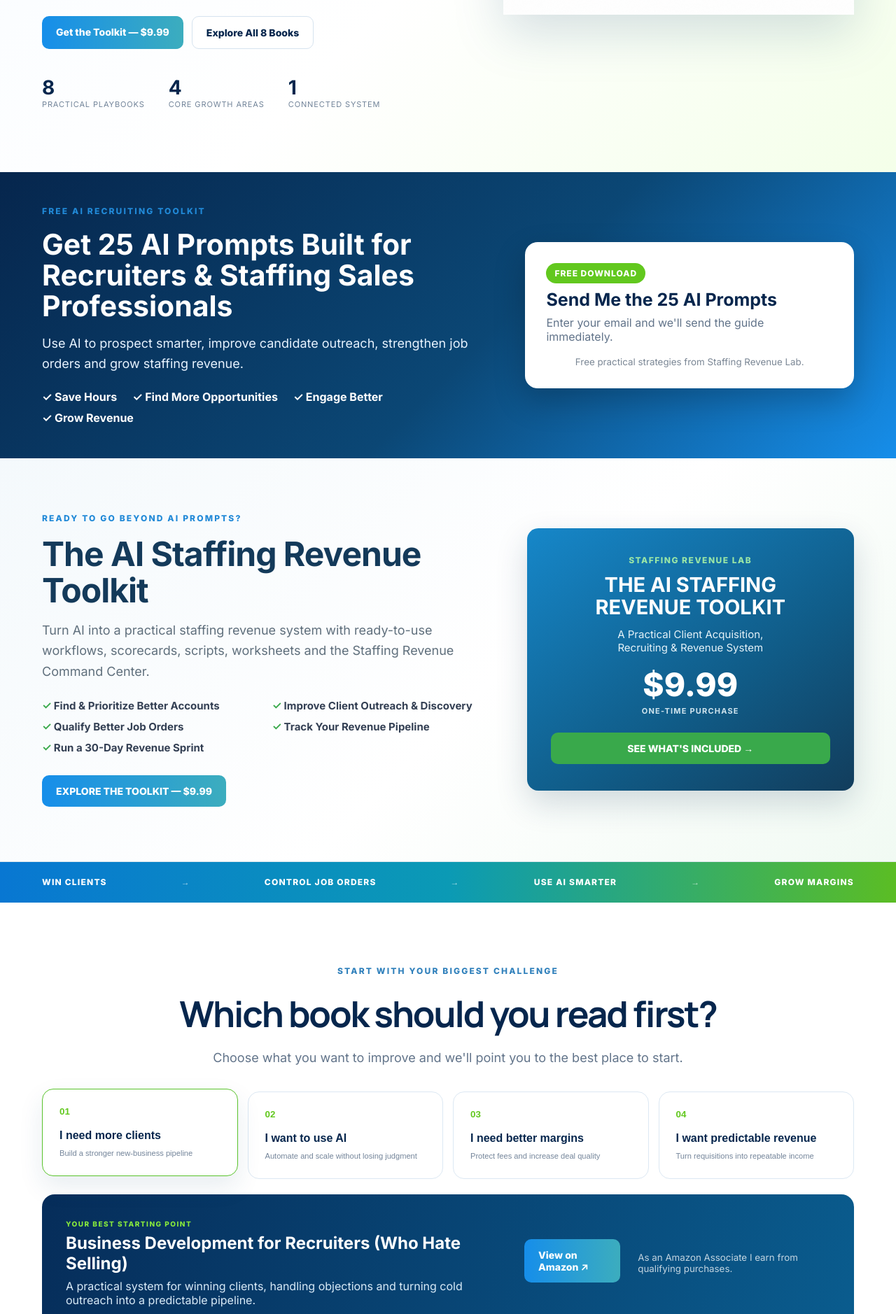
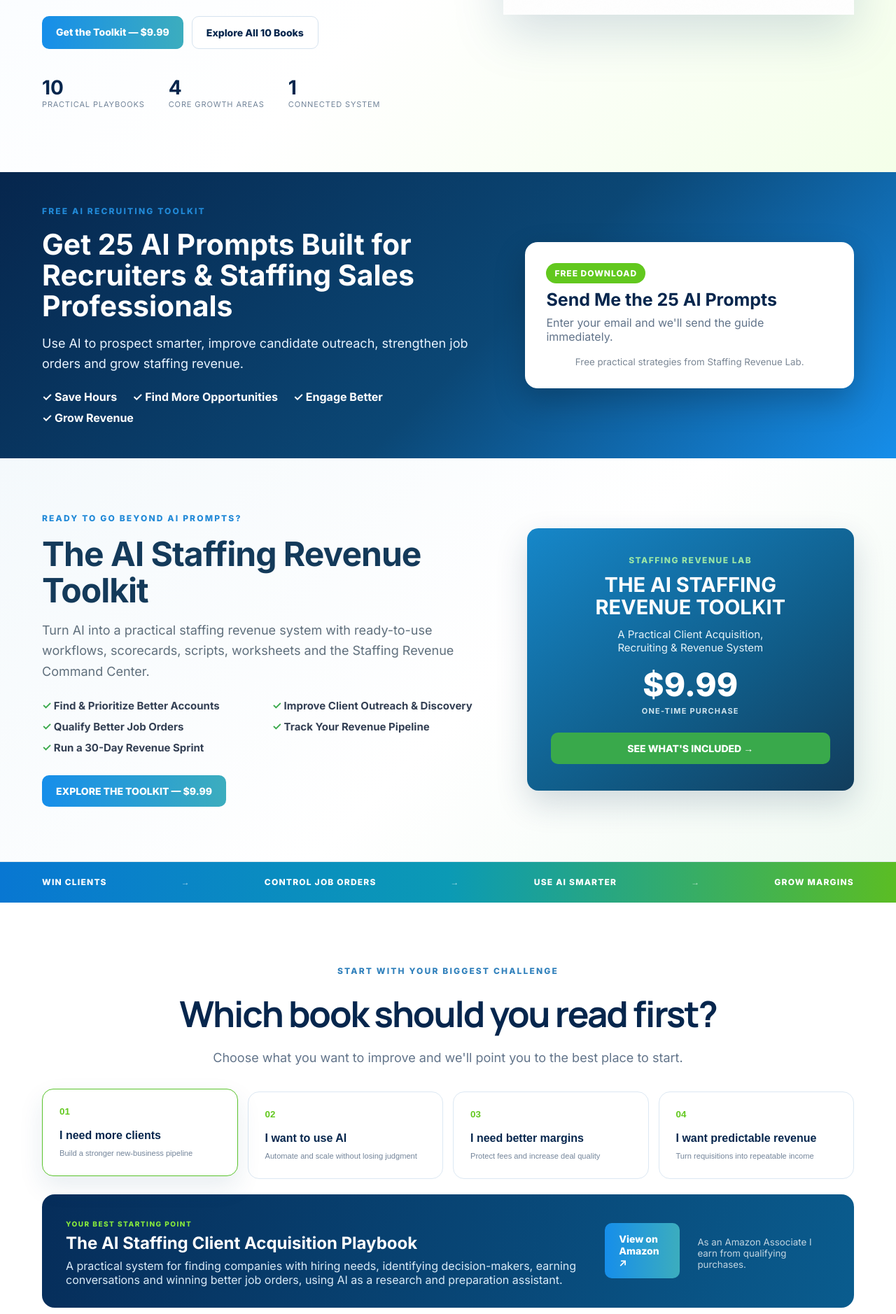
Before and after one commit to Jaytr80/staffing-revenue-lab, a plain HTML site: page index.html in a window 1280 px wide. Shown: the part 557-2435 px from the top of the page at 70% size. Drawn offline with Linux system fonts and the light colour scheme.

Commit message:
Add The AI Staffing Client Acquisition Playbook (B0HS26ZR8X) to the books grid
Leave unmerged until screenshots are approved. Also fix the stale homepage count (8 to 10) and key-based finder recs so they no longer shift when a book is prepended.

```diff
--- a/index.html
+++ b/index.html
@@ -52,10 +52,10 @@ ml('account', '2613426');
           <p class="hero-lead">Practical strategies, playbooks and AI tools for building a more profitable staffing business.</p>
           <div class="hero-actions">
             <a class="btn btn-primary" href="/toolkit/">Get the Toolkit — $9.99</a>
-            <a class="btn btn-secondary" href="#library">Explore All 8 Books</a>
+            <a class="btn btn-secondary" href="#library">Explore All 10 Books</a>
           </div>
           <div class="proof-row">
-            <div><strong>8</strong><span>Practical Playbooks</span></div>
+            <div><strong>10</strong><span>Practical Playbooks</span></div>
             <div><strong>4</strong><span>Core Growth Areas</span></div>
             <div><strong>1</strong><span>Connected System</span></div>
           </div>
@@ -155,10 +155,10 @@ ml('account', '2613426');
       <div class="container recommendation reveal delay-2" id="recommendation">
         <div>
           <span class="rec-label">YOUR BEST STARTING POINT</span>
-          <h3 id="recTitle">Business Development for Recruiters (Who Hate Selling)</h3>
-          <p id="recText">A practical system for winning clients, handling objections and turning cold outreach into a predictable pipeline.</p>
+          <h3 id="recTitle">The AI Staffing Client Acquisition Playbook</h3>
+          <p id="recText">A practical system for finding companies with hiring needs, identifying decision-makers, earning conversations and winning better job orders, using AI as a research and preparation assistant.</p>
         </div>
-        <a id="recLink" class="btn btn-primary" target="_blank" rel="noopener" href="https://www.amazon.com/dp/B0GLQYV3RW?tag=booklabpicks-20">View on Amazon ↗</a><small style="display:block;margin-top:6px;opacity:.75">As an Amazon Associate I earn from qualifying purchases.</small>
+        <a id="recLink" class="btn btn-primary" target="_blank" rel="noopener" href="https://www.amazon.com/dp/B0HS26ZR8X?tag=booklabpicks-20">View on Amazon ↗</a><small style="display:block;margin-top:6px;opacity:.75">As an Amazon Associate I earn from qualifying purchases.</small>
       </div>
     </section>
 
--- a/script.js
+++ b/script.js
@@ -1,4 +1,5 @@
 const books=[
+{key:'clientacq',title:'The AI Staffing Client Acquisition Playbook',cats:['sales','ai','revenue'],cover:'assets/ai-staffing-client-acquisition-playbook-cover.jpg',desc:'A practical system for finding companies with hiring needs, identifying decision-makers, earning conversations and winning better job orders, using AI as a research and preparation assistant.',url:'https://www.amazon.com/dp/B0HS26ZR8X?tag=booklabpicks-20'},
 {key:'first10',title:'The First 10 Clients',cats:['sales','revenue'],cover:'assets/first-10-clients-cover.jpg',desc:'A recruiter\'s blueprint for starting a profitable boutique staffing firm: pick a niche, validate demand, protect cash and earn your first ten clients.',url:'https://www.amazon.com/dp/B0HP8KDT8X?tag=booklabpicks-20'},
 {key:'revenue',title:'From Req to Revenue',cats:['recruiting','revenue'],cover:'https://static.wixstatic.com/media/ccfe83_3be052b4efe44b18859835838ebe435a~mv2.png/v1/fill/w_980,h_1470,al_c,q_90,enc_auto/Req%20to%20Revenue%20cover.png',desc:'Turn every open requisition into predictable, repeatable income and build stronger client ownership.',url:'https://www.amazon.com/dp/B0GLQF5CJ4?tag=booklabpicks-20'},
 {key:'ai',title:'AI Powered Technical Recruiting',cats:['recruiting','ai'],cover:'https://static.wixstatic.com/media/ccfe83_390619cfcfcf43ae8cfba8f3dcdede33~mv2.jpg/v1/fill/w_980,h_1470,al_c,q_85,enc_auto/AI%20Powered%20Technical%20Recruiting%20-%20Cover.jpg',desc:'Use AI to source smarter, screen faster and combine automation with human judgment.',url:'https://www.amazon.com/dp/B0GHZVGBM6?tag=booklabpicks-20'},
@@ -12,7 +13,8 @@ const grid=document.querySelector('#bookGrid');
 function render(filter='all'){grid.innerHTML=books.filter(b=>filter==='all'||b.cats.includes(filter)).map(b=>`<article class="book-card"><div class="book-cover-wrap"><img class="book-cover" src="${b.cover}" alt="${b.title} book cover"></div><div class="book-info"><div class="book-tags">${b.cats.join(' • ')}</div><h3>${b.title}</h3><p>${b.desc}</p><a class="book-link" target="_blank" rel="noopener" href="${b.url}">View on Amazon ↗</a></div></article>`).join('')}
 render();
 document.querySelectorAll('.filter').forEach(x=>x.onclick=()=>{document.querySelectorAll('.filter').forEach(y=>y.classList.remove('active'));x.classList.add('active');render(x.dataset.filter)});
-const recs={bd:books[7],ai:books[4],margin:books[6],revenue:books[0]};
+const byKey=Object.fromEntries(books.map(b=>[b.key,b]));
+const recs={bd:byKey.clientacq,ai:byKey.salesai,margin:byKey.margin,revenue:byKey.revenue};
 document.querySelectorAll('.goal').forEach(x=>x.onclick=()=>{document.querySelectorAll('.goal').forEach(y=>y.classList.remove('active'));x.classList.add('active');const b=recs[x.dataset.book];recTitle.textContent=b.title;recText.textContent=b.desc;recLink.href=b.url});
 document.querySelector('.menu-toggle').onclick=()=>document.querySelector('.nav').classList.toggle('open');
 const io=new IntersectionObserver(es=>es.forEach(e=>e.isIntersecting&&e.target.classList.add('visible')),{threshold:.08});document.querySelectorAll('.reveal').forEach(e=>io.observe(e));
```
Also changed, not shown: assets/ai-staffing-client-acquisition-playbook-cover.jpg (added).
